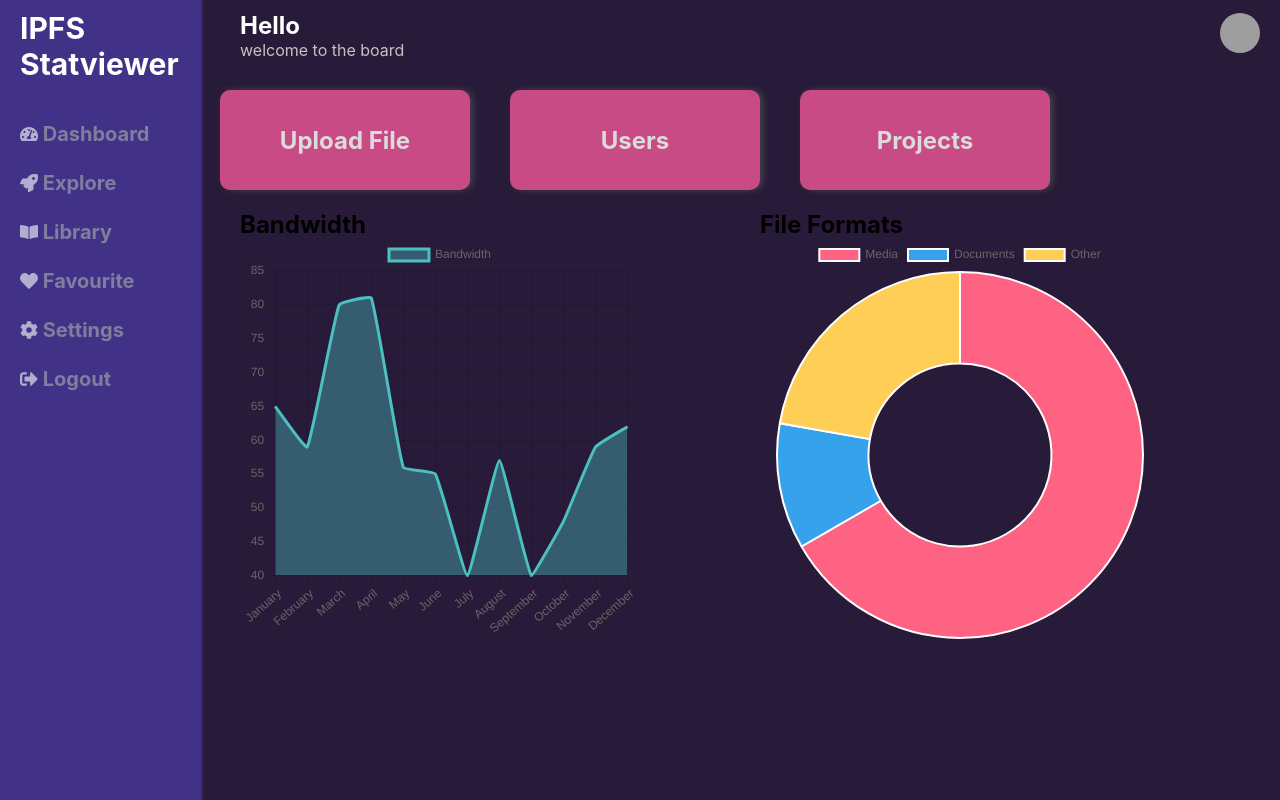
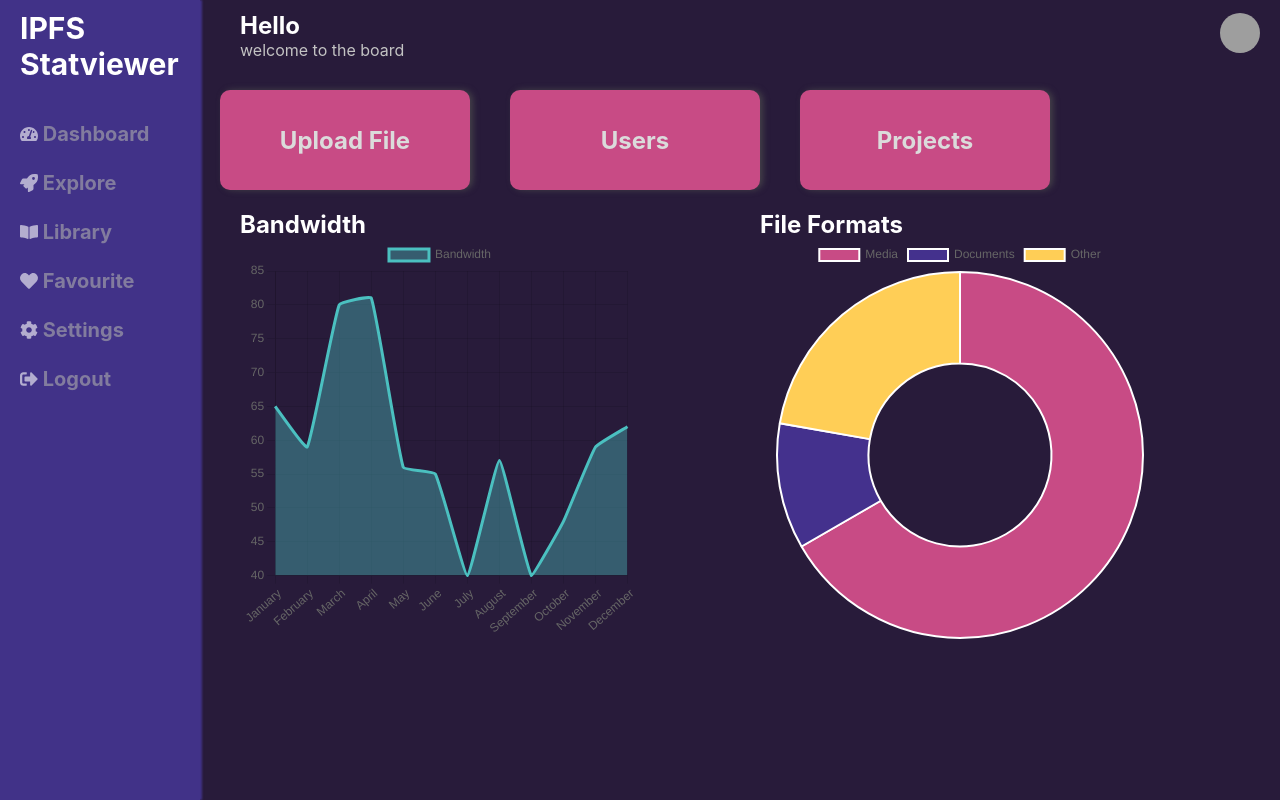
Before and after one commit to noryev/dash-nextjs, a Next.js app: page / in a window 1280 px wide. Built offline with nearby package versions, Linux system fonts and the light colour scheme; grey boxes are pictures that could not be loaded.

Commit message:
finally UI to spec!

```diff
--- a/pages/components/Content.js
+++ b/pages/components/Content.js
@@ -51,7 +51,7 @@ const data1 = {
 	datasets: [
 		{
 			data: [300, 50, 100],
-			backgroundColor: ["#fe6384", "#36A2EB", "#FFCE56"],
+			backgroundColor: ["#c84b85", "#44318D", "#FFCE56"],
 			hoverBackgroundColor: ["#FF6384", "#36A2EB", "#FFCE56"],
 		},
 	],
--- a/styles/globals.css
+++ b/styles/globals.css
@@ -6,6 +6,7 @@ body {
     Ubuntu, Cantarell, Fira Sans, Droid Sans, Helvetica Neue, sans-serif;
 
 }
+
 
 a {
   color: rgb(174,174,174);
@@ -23,3 +24,8 @@ body{
   width: 100%;
   height: 100%;
 }
+
+h2{
+  color:white;
+
+}
```
